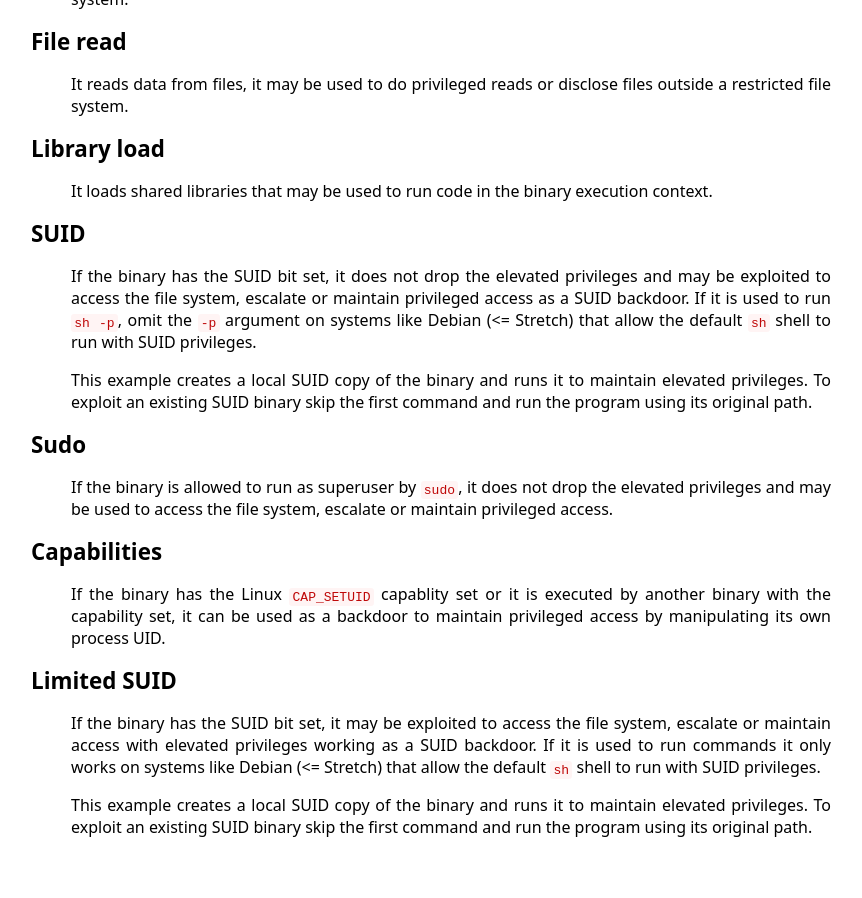
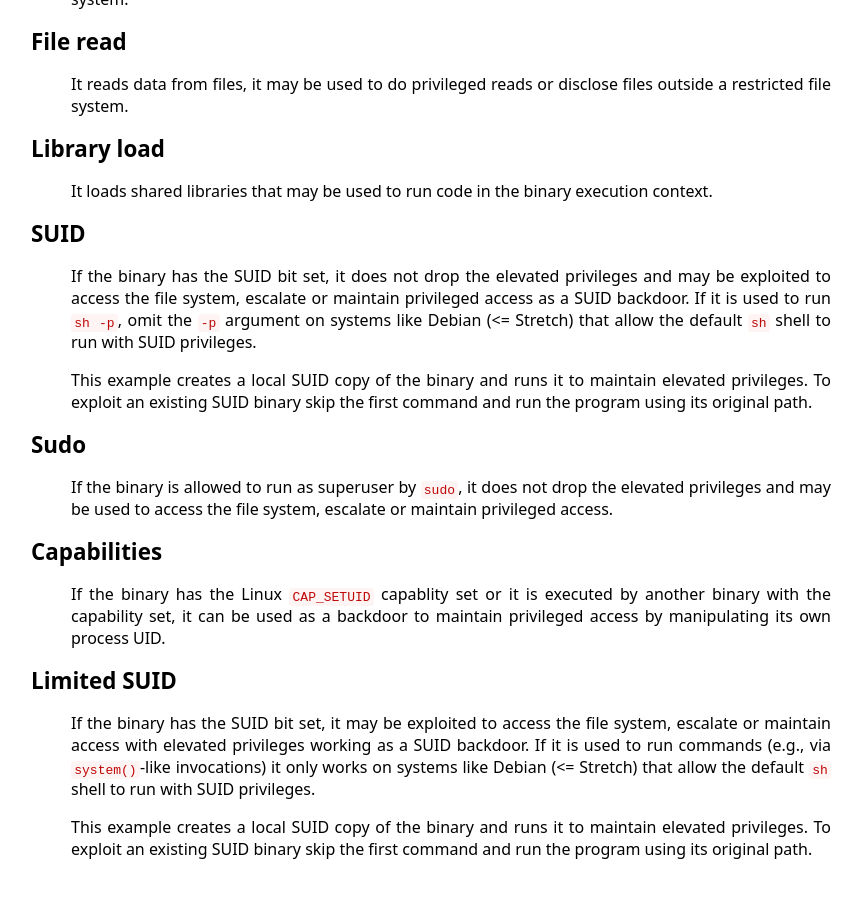
Before and after one commit to GTFOBins/GTFOBins.github.io, a Jekyll site: the page built from functions.md, in a window 1280 px wide and 900 px high, scrolled down 947 px. Shown: the whole window, without its empty margins (209-1071 px from the left). Built offline with Jekyll 4.4.1, drawn with Linux system fonts in a browser that asks for light colours.

Commit message:
Improve the limited-suid function description

```diff
--- a/_data/functions.yml
+++ b/_data/functions.yml
@@ -63,6 +63,6 @@ capabilities:
 limited-suid:
   label: Limited SUID
   description: |
-    If the binary has the SUID bit set, it may be exploited to access the file system, escalate or maintain access with elevated privileges working as a SUID backdoor. If it is used to run commands it only works on systems like Debian (<= Stretch) that allow the default `sh` shell to run with SUID privileges.
+    If the binary has the SUID bit set, it may be exploited to access the file system, escalate or maintain access with elevated privileges working as a SUID backdoor. If it is used to run commands (e.g., via `system()`-like invocations) it only works on systems like Debian (<= Stretch) that allow the default `sh` shell to run with SUID privileges.
 
     This example creates a local SUID copy of the binary and runs it to maintain elevated privileges. To exploit an existing SUID binary skip the first command and run the program using its original path.
```
